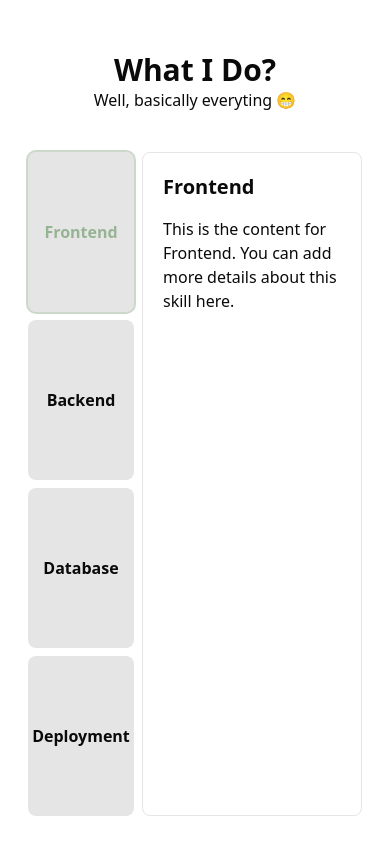
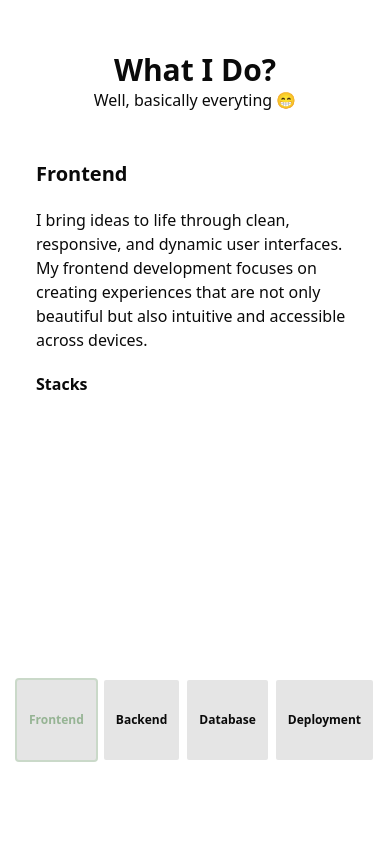
Before and after one commit to TamaWira/yuuniverse, a Next.js app: page / in a window 390 px wide. Shown: the part 1769-2613 px from the top of the page. Built offline with nearby package versions, Linux system fonts and the light colour scheme.

Commit message:
feat: add animation to skills section

```diff
--- a/src/components/skill-content.tsx
+++ b/src/components/skill-content.tsx
@@ -8,10 +8,71 @@ type Props = {
   selectedSkillIndex: number;
 };
 
-export function SkillContent({ skills, selectedSkillIndex }: Props) {
+const content = [
+  {
+    title: "Frontend",
+    description:
+      "I bring ideas to life through clean, responsive, and dynamic user interfaces. My frontend development focuses on creating experiences that are not only beautiful but also intuitive and accessible across devices.",
+    stacks: ["React", "Next.js", "Tailwind CSS", "Vite", "TypeScript"],
+  },
+  {
+    title: "Backend",
+    description:
+      "I develop efficient, secure, and scalable backends that power modern web applications. From building APIs to server-side rendering, I focus on writing clean and maintainable code that connects the frontend to the server seamlessly.",
+    stacks: ["Node.js", "Express.js", "Web Sockets"],
+  },
+  {
+    title: "Database",
+    description:
+      "I design and manage database solutions that are fast, reliable, and scalable. Whether it's structuring the data model or optimizing queries, I ensure data flows correctly to support the needs of the application.",
+    stacks: ["SQL", "PostgreSQL", "MongoDB", "Supabase"],
+  },
+  {
+    title: "Deployment",
+    description:
+      "I handle deployments to make sure that what I build reaches the world reliably and efficiently. I optimize for performance, set up CI/CD workflows, and leverage cloud platforms for smooth scaling and delivery.",
+    stacks: ["Vercel", "Fly.io", "Railway", "Netlify", "AWS"],
+  },
+];
+
+const stacksContainerVariant: Variants = {
+  hidden: {},
+  show: {
+    transition: {
+      staggerChildren: 0.2,
+    },
+  },
+};
+
+const stacksItemVariant: Variants = {
+  hidden: {
+    opacity: 0,
+  },
+  show: {
+    opacity: 1,
+    transition: {
+      duration: 0.3,
+      ease: "easeOut",
+    },
+  },
+};
+
+export function SkillContent({ selectedSkillIndex }: Props) {
   const [currentSelectedSkillIndex, setCurrentSelectedSkillIndex] =
     useState(selectedSkillIndex);
   const [direction, setDirection] = useState(0); // 1 for next (down), -1 for previous (up)
+  const [isMobile, setIsMobile] = useState(false);
+
+  const currentSkill = content[selectedSkillIndex]; // Get the current skill based on the index
+
+  useEffect(() => {
+    const checkIsMobile = () => {
+      setIsMobile(window.innerWidth <= 768);
+    };
+    checkIsMobile();
+    window.addEventListener("resize", checkIsMobile);
+    return () => window.removeEventListener("resize", checkIsMobile);
+  }, []);
 
   useEffect(() => {
     // Determine direction based on index comparison
@@ -25,22 +86,39 @@ export function SkillContent({ skills, selectedSkillIndex }: Props) {
 
   // Animation variants
   const contentVariants: Variants = {
-    hidden: (direction: number) => ({
-      y: direction > 0 ? 100 : -100,
+    hidden: ({
+      direction,
+      isMobile,
+    }: {
+      direction: number;
+      isMobile: boolean;
+    }) => ({
+      x: isMobile ? (direction > 0 ? 100 : -100) : 0,
+      y: isMobile ? 0 : direction > 0 ? 100 : -100,
       opacity: 0,
     }),
     visible: {
+      x: 0,
       y: 0,
       opacity: 1,
       transition: {
+        x: { type: "spring", stiffness: 300, damping: 30 },
         y: { type: "spring", stiffness: 300, damping: 30 },
         opacity: { duration: 0.2 },
       },
     },
-    exit: (direction: number) => ({
-      y: direction > 0 ? -100 : 100,
+    exit: ({
+      direction,
+      isMobile,
+    }: {
+      direction: number;
+      isMobile: boolean;
+    }) => ({
+      x: isMobile ? (direction > 0 ? -100 : 100) : 0,
+      y: isMobile ? 0 : direction > 0 ? -100 : 100,
       opacity: 0,
       transition: {
+        x: { type: "spring", stiffness: 300, damping: 30 },
         y: { type: "spring", stiffness: 300, damping: 30 },
         opacity: { duration: 0.2 },
       },
@@ -48,21 +126,43 @@ export function SkillContent({ skills, selectedSkillIndex }: Props) {
   };
 
   return (
-    <div className="col-span-2 col-start-2 p-5 border rounded-md w-full h-full overflow-hidden">
-      <AnimatePresence mode="wait" custom={direction}>
+    <div className="col-span-2 col-start-2 p-2 lg:p-10 rounded-md w-full h-full overflow-hidden">
+      <AnimatePresence mode="wait" custom={{ direction, isMobile }}>
         <motion.div
           key={selectedSkillIndex}
-          custom={direction}
+          custom={{ direction, isMobile }}
           variants={contentVariants}
           initial="hidden"
           animate="visible"
           exit="exit"
-          className="h-full"
+          className="flex flex-col space-y-5 h-full"
         >
-          <motion.h3 className="text-xl font-bold mb-4">{skills[selectedSkillIndex]}</motion.h3>
-          <motion.p>
-            This is the content for {skills[selectedSkillIndex]}. You can add more details about this skill here.
-          </motion.p>
+          <h3 className="font-bold text-xl">{currentSkill.title}</h3>
+          <p>{currentSkill.description}</p>
+          <p className="font-bold">Stacks</p>
+
+          {/* Tech Stacks */}
+          <div className="flex-1">
+            <motion.ul
+              variants={stacksContainerVariant}
+              animate="show"
+              initial="hidden"
+              className="gap-3 grid grid-cols-3 lg:grid-cols-5 h-full"
+            >
+              {currentSkill.stacks.map((stack, index) => (
+                <motion.li
+                  key={index}
+                  variants={stacksItemVariant}
+                  className="group relative bg-white/10 p-3 rounded-md aspect-square font-medium text-white transition-all hover:-translate-y-2"
+                >
+                  <p className="top-1/2 left-1/2 absolute text-center -translate-x-1/2 -translate-y-1/2">
+                    {stack}
+                  </p>
+                  <div className="-top-2 -left-2 z-10 absolute bg-zinc-800 opacity-0 group-hover:opacity-1 shadow-xl rounded-full ring-2 ring-black/10 w-5 h-5" />
+                </motion.li>
+              ))}
+            </motion.ul>
+          </div>
         </motion.div>
       </AnimatePresence>
     </div>
--- a/src/components/skill-list-button.tsx
+++ b/src/components/skill-list-button.tsx
@@ -19,7 +19,7 @@ export function SkillListButton({
       key={skill}
       onClick={() => setSelectedSkillIndex(index)}
       className={cn(
-        "group flex-1 bg-black/10 dark:bg-white/10 rounded-md font-bold hover:ring-[#96b494]/50 transition-all",
+        "group flex-1 bg-black/10 dark:bg-white/10 rounded-xs font-bold hover:ring-[#96b494]/50 transition-all h-20 p-3",
         {
           "ring-2 ring-[#96b494]/50 ": selectedSkillIndex === index,
         }
--- a/src/components/skill-list.tsx
+++ b/src/components/skill-list.tsx
@@ -13,7 +13,7 @@ export function SkillList({
   setSelectedSkillIndex,
 }: Props) {
   return (
-    <div className="flex flex-col gap-2 h-full">
+    <div className="flex lg:flex-col gap-2 p-2 h-full text-xs">
       {skills.map((skill, index) => (
         <SkillListButton
           key={skill}
--- a/src/components/skills.tsx
+++ b/src/components/skills.tsx
@@ -9,13 +9,13 @@ export default function Skills() {
   const [selectedSkillIndex, setSelectedSkillIndex] = useState(0);
 
   return (
-    <section id="skills" className="flex flex-col rounded-lg h-full">
+    <section id="skills" className="flex flex-col rounded-lg lg:h-full">
       <div className="my-10 text-center">
         <h2 className="font-bold text-3xl">What I Do?</h2>
         <p>Well, basically everyting 😁</p>
       </div>
 
-      <div className="flex-1 items-center gap-2 grid grid-cols-3 h-full">
+      <div className="flex flex-col-reverse flex-1 items-center gap-10 lg:gap-2 lg:grid lg:grid-cols-3 h-full">
         <SkillList
           skills={skills}
           selectedSkillIndex={selectedSkillIndex}
```
